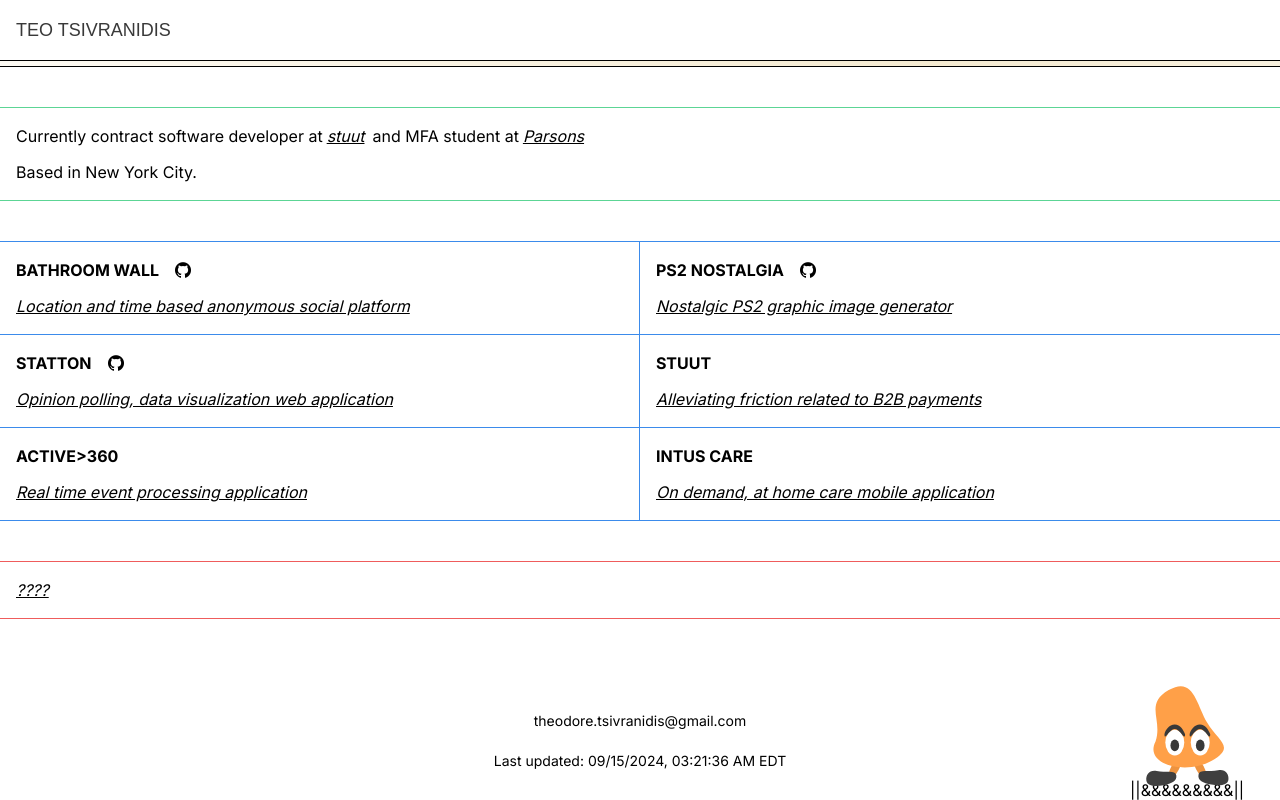
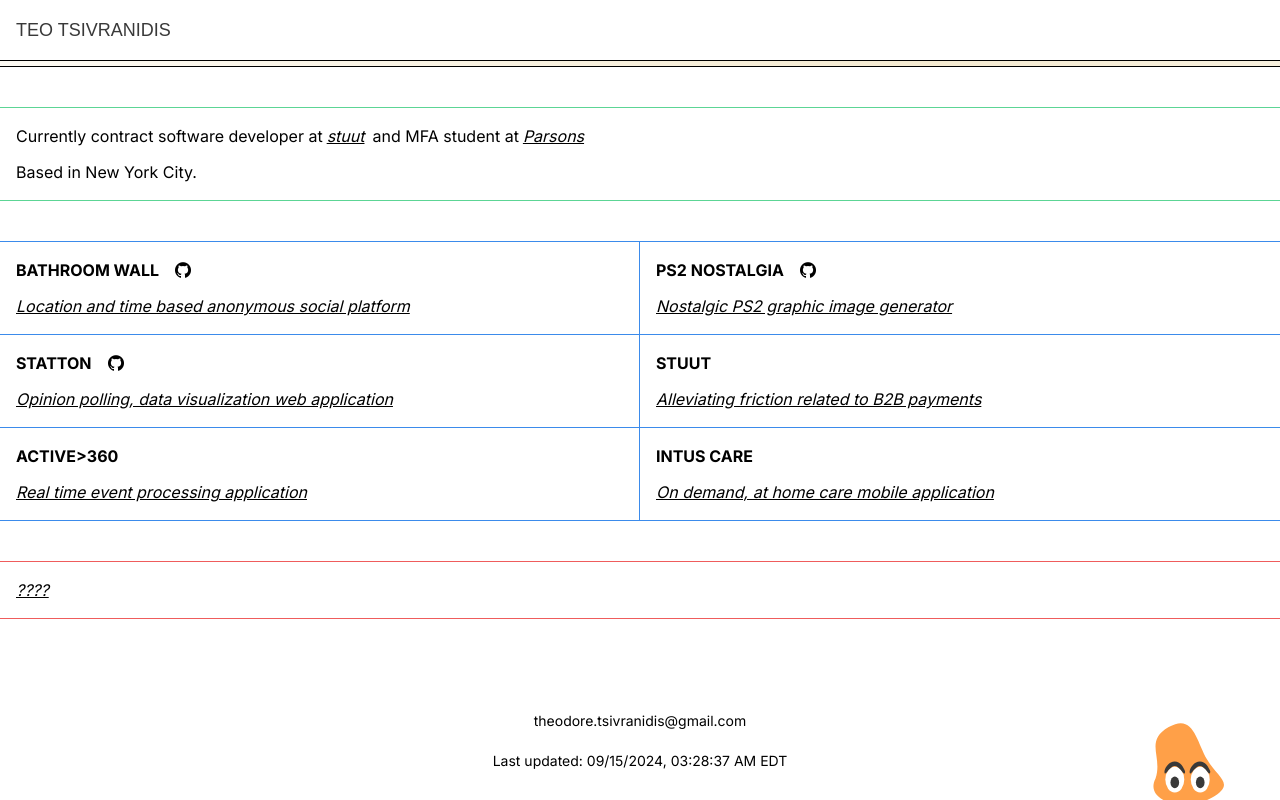
Before and after one commit to neo-teo/portfolio, a Next.js app: page / in a window 1280 px wide. Built offline with nearby package versions, Linux system fonts and the light colour scheme.

Commit message:
uncluttering footer

```diff
--- a/src/commitDate.ts
+++ b/src/commitDate.ts
@@ -1,2 +1,2 @@
 // This file is auto-generated on pre-commit hook
-export const commitDateTime = '09/15/2024, 03:21:36 AM EDT';
+export const commitDateTime = '09/15/2024, 03:28:37 AM EDT';
--- a/src/components/Doodle.tsx
+++ b/src/components/Doodle.tsx
@@ -1,16 +1,11 @@
 import * as React from "react"
 
 export default function Doodle() {
-    return <div className="fixed bottom-[12px] right-[10px] flex justify-end px-10">
-        <div className="relative">
-            <object
-                data={"/angry_blob.svg"} type="image/svg+xml" width="100px"
-                className={`absolute z-10 opacity-0 hover:opacity-100`}
-            />
-            <object data={"/blob.svg"} type="image/svg+xml" width="100px" />
-            <div className="absolute top-[91%] w-[300px] transform z-[-10] flex flex-col">
-                <div>{"||&&&&&&&&&||"}</div>
-            </div>
-        </div>
+    return <div className="fixed bottom-[-25px] right-[10px] flex justify-end px-10">
+        <object
+            data={"/angry_blob.svg"} type="image/svg+xml" width="100px"
+            className={`absolute z-10 opacity-0 hover:opacity-100`}
+        />
+        <object data={"/blob.svg"} type="image/svg+xml" width="100px" />
     </div>
 }
```
